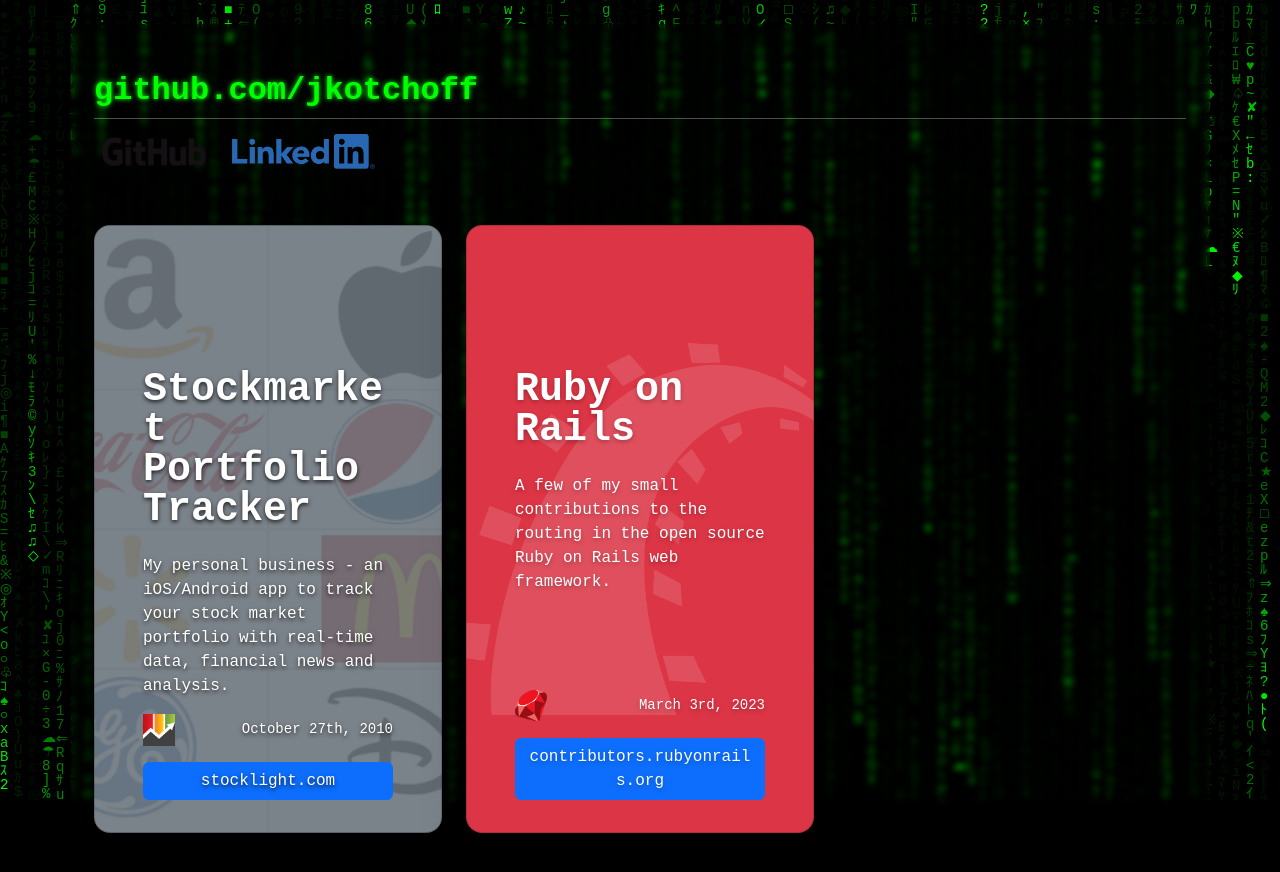
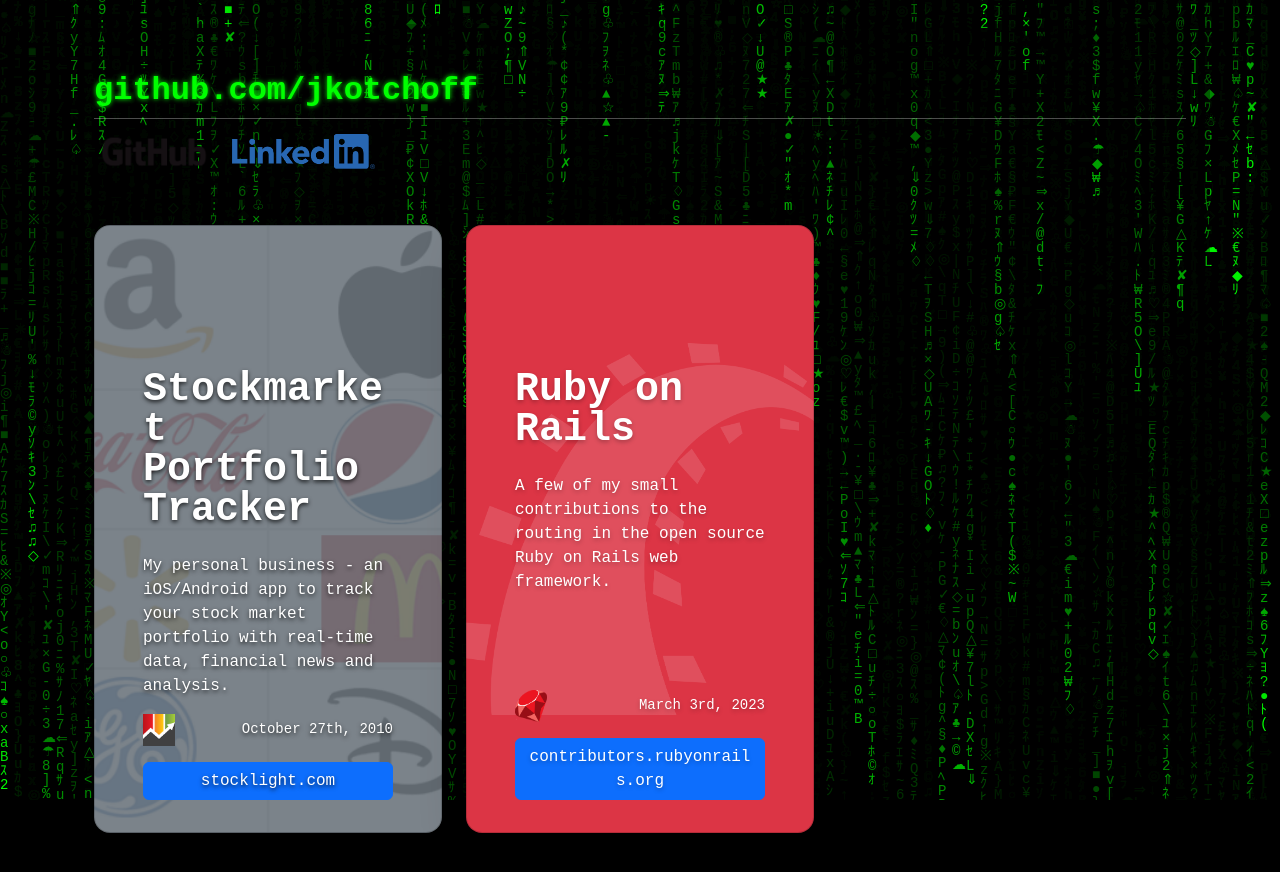
Before and after one commit to jkotchoff/jkotchoff.github.io, a plain HTML site: page index.html in a window 1280 px wide. Drawn offline with nearby package versions, Linux system fonts and the light colour scheme.

Commit message:
Remove bg blur (show more matrix)

```diff
--- a/index.html
+++ b/index.html
@@ -52,7 +52,6 @@
     }
 
     .container {
-      backdrop-filter: blur(3px);
       background-color: rgba(0, 0, 0, 0.3);
       border-radius: 10px;
       padding: 20px;
```
